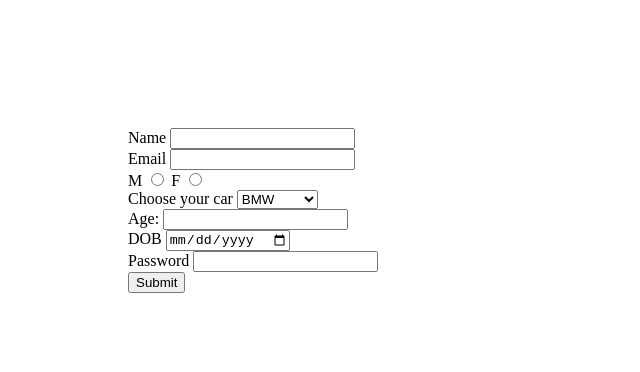
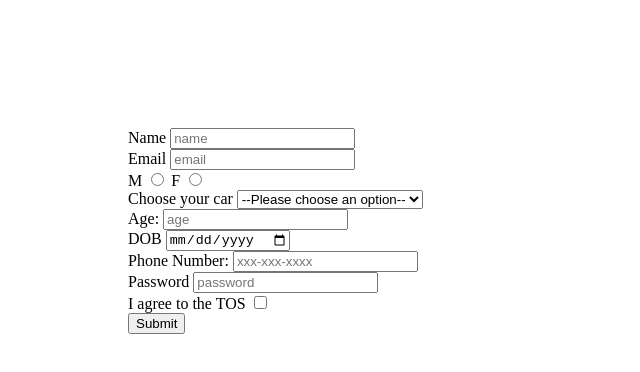
Before and after one commit to acciojob/signup-form-car-ukdgit, a website: page main.html in a window 1280 px wide. Shown: the whole page, without its empty margins (0-640 px from the left). Drawn offline with Linux system fonts and the light colour scheme.

Commit message:
created a submission

```diff
--- a/main.html
+++ b/main.html
@@ -10,10 +10,10 @@
 	<!-- the entire body must be written by student -->
 	<form id="my-form" method="post">
                 <label for="name">Name</label>
-		<input type="text" id="name" required>
+                <input type="text" id="name" placeholder='name' required>
                 <br>
                 <label for="email">Email</label>
-		<input type="email" id="email" required>
+                <input type="email" id="email" placeholder='email' required>
                 <br>
                 <label for="gender_m">M</label>
                 <input type="radio" id="gender_m" name="gender" required>
@@ -22,19 +22,26 @@
                 <br>
                 <label for="cars">Choose your car</label>
                 <select name="cars" id="cars" required>
+            <option value="">--Please choose an option--</option>
                         <option>BMW</option>
                         <option>Audi</option>
                         <option>Mercedes</option>
                 </select>
                 <br>
                 <label for="age">Age:</label>
-		<input type="number" id="age" min="0" required>
+                <input type="number" id="age" min="0" placeholder="age" required>
                 <br>
                 <label for="dob">DOB</label>
                 <input type="date" id="dob" required>
                 <br>
+        <label for='tel'>Phone Number:</label>
+        <input type='tel' id='tel' placeholder='xxx-xxx-xxxx'>
+        <br>
                 <label for="password">Password</label>
-		<input type="password" id="password" required>
+                <input type="password" id="password" placeholder="password" required>
+                <br>
+        <label for='tos'>I agree to the TOS</label>
+        <input type='checkbox' id='P' required>
         <br>
                 <button type="submit">Submit</button>
         </form>
```
Lines whose indentation alone changed are shown as unchanged.
